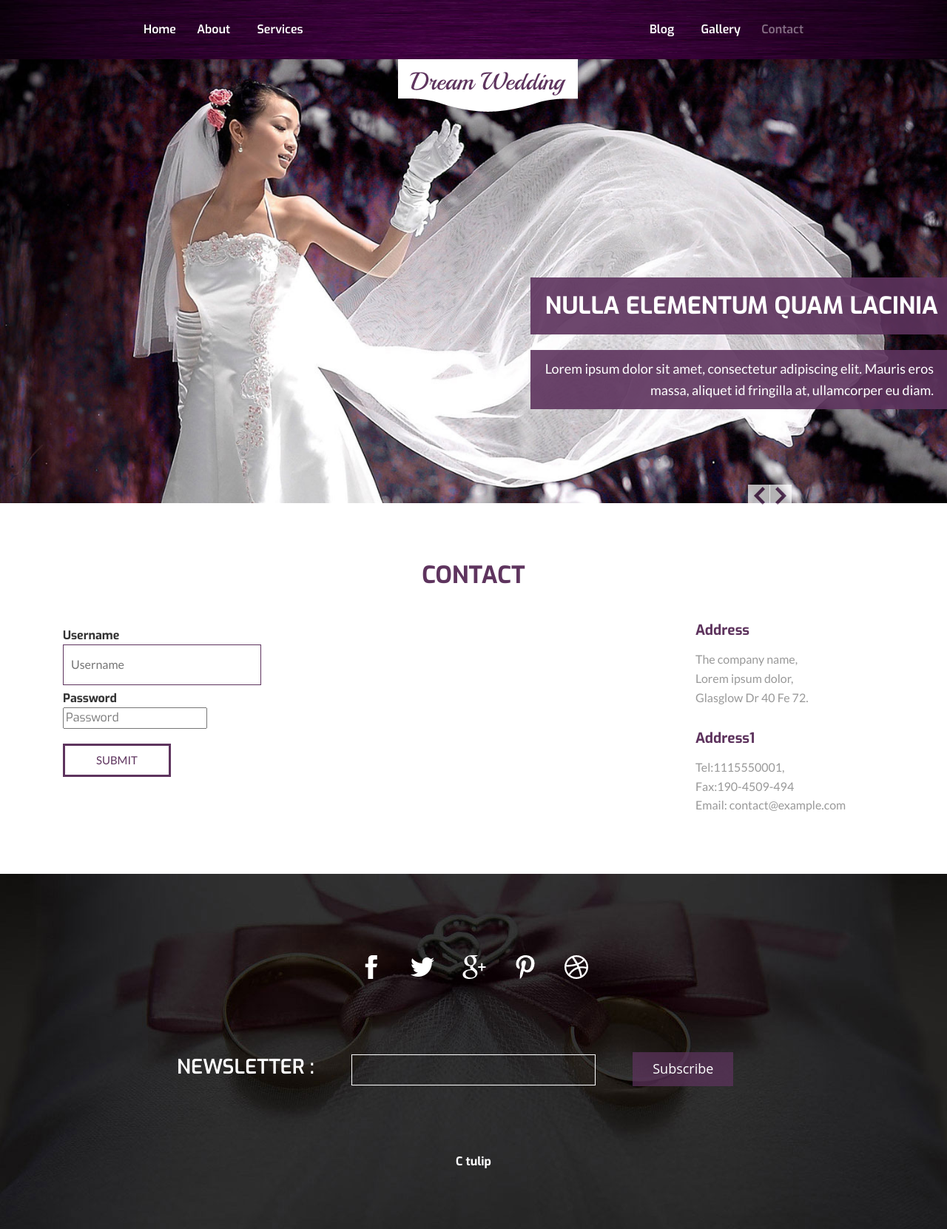
After one commit to TddDoctor/Fiesta-, a Django app: template wedding/templates/wedding/login.html in a window 1280 px wide. The commit adds this page. Shown: the whole page at 74% size. Run offline with Django 3.2, Linux system fonts and the light colour scheme; the template is opened without the code that fills it: values that come from a table or form of the project are taken from there, others are empty; some libraries are stand-ins or nearby versions.

Commit message:
added login functionality

```diff
--- a/ourwedding/settings.py
+++ b/ourwedding/settings.py
@@ -82,6 +82,8 @@ DATABASES = {
     }
 }
 
+LOGIN_REDIRECT_URL = '/admin/'
+LOGOUT_REDIRECT_URL = '/home/'
 
 # Internationalization
 # https://docs.djangoproject.com/en/1.8/topics/i18n/
--- a/wedding/templates/wedding/index.html
+++ b/wedding/templates/wedding/index.html
@@ -45,8 +45,8 @@ Smartphone Compatible web template, free webdesigns for Nokia, Samsung, LG, Sony
 				<ul class="navig">
 					<li><a class="active" href="../home/">Home</a><span> </span></li>
 					<li><a href="../about/">About</a><span> </span></li>
-					<li><a href="404.ht">Services</a><span> </span></li>
 					<li><a href="../blog/">Blog</a><span> </span></li>
+					<li><a href="../login/">Login</a><span> </span></li>
 					<li><a href="../gallery/">Gallery</a><span> </span></li>
 					<li><a href="../contact/">Contact</a><span> </span></li>
 				</ul>
--- /dev/null
+++ b/wedding/templates/wedding/login.html
@@ -0,0 +1,228 @@
+<!--A Design by W3layouts
+Author: W3layout
+Author URL: http://w3layouts.com
+License: Creative Commons Attribution 3.0 Unported
+License URL: http://creativecommons.org/licenses/by/3.0/
+-->
+<!DOCTYPE html>
+<html>
+<head>
+<title>Dream Wedding a Wedding Category Flat Bootstarp responsive Website Template| Contact :: w3layouts</title>
+<meta name="viewport" content="width=device-width, initial-scale=1">
+<meta http-equiv="Content-Type" content="text/html; charset=utf-8" />
+<meta name="keywords" content="Dream Wedding Responsive web template, Bootstrap Web Templates, Flat Web Templates, Andriod Compatible web template,
+Smartphone Compatible web template, free webdesigns for Nokia, Samsung, LG, SonyErricsson, Motorola web design" />
+<script type="application/x-javascript"> addEventListener("load", function() { setTimeout(hideURLbar, 0); }, false); function hideURLbar(){ window.scrollTo(0,1); } </script>
+<link href="/static/css/bootstrap.css" rel='stylesheet' type='text/css' />
+<link href="/static/css/style.css" rel='stylesheet' type='text/css' />
+<link href='http://fonts.googleapis.com/css?family=Exo:100,200,300,400,500,600,700,800,900,100italic,200italic,300italic,400italic,500italic,600italic,700italic,800italic,900italic' rel='stylesheet' type='text/css'>
+<link href='http://fonts.googleapis.com/css?family=Lato:100,300,400,700,900,100italic,300italic,400italic,700italic,900italic' rel='stylesheet' type='text/css'>
+<script src="js/jquery-1.11.0.min.js"></script>
+<!---- start-smoth-scrolling---->
+<script type="text/javascript" src="/static/js/move-top.js"></script>
+<script type="text/javascript" src="/static/js/easing.js"></script>
+<script type="text/javascript">
+			jQuery(document).ready(function($) {
+				$(".scroll").click(function(event){
+					event.preventDefault();
+					$('html,body').animate({scrollTop:$(this.hash).offset().top},1000);
+				});
+			});
+		</script>
+
+<!---- start-smoth-scrolling---->
+
+</head>
+<body>
+	<!----start-header---->
+	<div class="header" id="home">
+		<div class="container">
+			<div class="logo">
+				<a href="../index/"><img src="/static/images/lg-2.png" alt=""></a>
+			</div>
+			<div class="navigation">
+			 <span class="menu"></span>
+				<ul class="navig">
+					<li><a href="../home/">Home</a><span> </span></li>
+					<li><a href="../about/">About</a><span> </span></li>
+					<li><a href="404.html">Services</a><span> </span></li>
+					<li><a href="../blog/">Blog</a><span> </span></li>
+					<li><a href="../gallery/">Gallery</a><span> </span></li>
+					<li><a class="active" href="../contact/">Contact</a><span> </span></li>
+				</ul>
+			</div>
+				 <!-- script-for-menu -->
+		 <script>
+				$("span.menu").click(function(){
+					$(" ul.navig").slideToggle("slow" , function(){
+					});
+				});
+		 </script>
+		 <!-- script-for-menu -->
+		</div>
+	</div>
+	<!----end-header---->
+	<!--banner-starts-->
+	<div class="bnr" id="home">
+		<div  id="top" class="callbacks_container">
+			<ul class="rslides" id="slider4">
+			    <li>
+					<div class="banner">
+						<div class="banner-text">
+							<h1>Nulla elementum quam lacinia</h1>
+							<p> Lorem ipsum dolor sit amet, consectetur adipiscing elit. Mauris eros massa, aliquet id fringilla at, ullamcorper eu diam. </p>
+						</div>
+					</div>
+				</li>
+				<li>
+					<div class="banner1">
+						<div class="banner-text">
+							<h1>Nulla elementum quam lacinia</h1>
+							<p> Lorem ipsum dolor sit amet, consectetur adipiscing elit. Mauris eros massa, aliquet id fringilla at, ullamcorper eu diam. </p>
+						</div>
+					</div>
+				</li>
+				<li>
+					<div class="banner">
+						<div class="banner-text">
+							<h1>Nulla elementum quam lacinia</h1>
+							<p> Lorem ipsum dolor sit amet, consectetur adipiscing elit. Mauris eros massa, aliquet id fringilla at, ullamcorper eu diam. </p>
+						</div>
+					</div>
+				</li>
+			</ul>
+		</div>
+		<div class="clearfix"> </div>
+	</div>
+	<!--banner-ends-->
+	<!--Slider-Starts-Here-->
+				<script src="/static/js/responsiveslides.min.js"></script>
+			 <script>
+			    // You can also use "$(window).load(function() {"
+			    $(function () {
+			      // Slideshow 4
+			      $("#slider4").responsiveSlides({
+			        auto: true,
+			        pager: false,
+			        nav: true,
+			        speed: 500,
+			        namespace: "callbacks",
+			        before: function () {
+			          $('.events').append("<li>before event fired.</li>");
+			        },
+			        after: function () {
+			          $('.events').append("<li>after event fired.</li>");
+			        }
+			      });
+
+			    });
+			  </script>
+			<!--End-slider-script-->
+	<!----end-banner---->
+	<!----start-contact---->
+	<div class="contact">
+		<div class="container">
+			<div class="contact-top heading">
+				<h3>CONTACT</h3>
+			</div>
+			<div class="contact-bottom">
+
+				<div class="contact-text">
+					<div class="col-md-9 contact-left">
+
+
+
+
+
+<form class="form-horizontal" name="LoginForm" action="/login/" method="post">
+        {% csrf_token %}
+       {% if form.errors %}
+<p>Your username and password didn't match. Please try again.</p>
+{% endif %}
+        <div class="control-group">
+            <label class="control-label" for="username">Username</label>
+            <div class="controls">
+                <input type="text" id="username" name="username"  placeholder="Username">
+            </div>
+        </div>
+        <div class="control-group">
+            <label class="control-label" for="password">Password</label>
+            <div class="controls">
+                <input type="password" name="password" id="password" placeholder="Password">
+            </div>
+        </div>
+        <div class="control-group">
+
+
+        <div class="submit-btn">
+							<input type="submit" value="SUBMIT">
+        </div>
+        </form>
+
+    </div>
+
+							</div>
+					</div>
+					<div class="col-md-3 contact-right">
+						<div class="address">
+							<h5>Address</h5>
+							<p>The company name,
+							<span>Lorem ipsum dolor,</span>
+							Glasglow Dr 40 Fe 72.</p>
+						</div>
+						<div class="address">
+							<h5>Address1</h5>
+							<p>Tel:1115550001,
+							<span>Fax:190-4509-494</span>
+							Email: <a href="mailto:example@email.com">contact@example.com</a></p>
+						</div>
+					</div>
+					<div class="clearfix"></div>
+				</div>
+			</div>
+		</div>
+	</div>
+	<!----end-contact---->
+	<!----start-footer---->
+	<div class="footer">
+		<div class="container">
+			<div class="footer-top">
+				<ul>
+					<li><a href="#"><span class="fb"> </span></a></li>
+					<li><a href="#"><span class="twit"> </span></a></li>
+					<li><a href="#"><span class="google"> </span></a></li>
+					<li><a href="#"><span class="pin"> </span></a></li>
+					<li><a href="#"><span class="dribble"> </span></a></li>
+				</ul>
+			</div>
+			<div class="newsletter">
+				<ul>
+					<li><h6>NEWSLETTER  :</h6></li>
+					<li><input type="text" value="" onfocus="this.value = '';" onblur="if (this.value == '') {this.value = '';}"/></li>
+					<li><form><input type="submit" value="Subscribe" /></form></li>
+				</ul>
+			</div>
+			<div class="footer-text">
+				<p>C <a href="#" target="_blank"> tulip</a></p>
+			</div>
+		</div>
+		<script type="text/javascript">
+									$(document).ready(function() {
+										/*
+										var defaults = {
+								  			containerID: 'toTop', // fading element id
+											containerHoverID: 'toTopHover', // fading element hover id
+											scrollSpeed: 1200,
+											easingType: 'linear'
+								 		};
+										*/
+
+										$().UItoTop({ easingType: 'easeOutQuart' });
+
+									});
+								</script>
+		<a href="#home" id="toTop" class="scroll" style="display: block;"> <span id="toTopHover" style="opacity: 1;"> </span></a>
+	</div>
+	<!----end-footer---->
+</body>
+</html>
--- a/wedding/urls.py
+++ b/wedding/urls.py
@@ -1,20 +1,33 @@
 from django.conf.urls import patterns, url
 from . import views
 urlpatterns = [
+# handling menu urls
     url(r'^home/$', views.home_list, name='home_list'),
     url(r'^contact/$', views.email, name='email'),
     url(r'^index/', views.index_list, name='index_list'),
     url(r'^$', views.home_list, name='home_list'),
     url(r'^gallery/$', views.index_li, name='index_li'),
 
+    url(r'^gallery/$', views.index_li, name='index_li'),
+
+    #url(r'^restricted/', views.restricted, name='restricted'),
+
+    url(r'^login/$',
+    	 'django.contrib.auth.views.login',
+        name='login',
+        kwargs={'template_name': 'wedding/login.html'}),
+
+
     url(r'^about/$', views.about, name='about'),
     url(r'^blog/$', views.blog, name='blog'),
 
-
+# hadling after mail post rutine
     url(r'^thanks/$',
         views.thanks,
         name='thanks'
         ),
+#this handles login
+
 
 
 
--- a/wedding/views.py
+++ b/wedding/views.py
@@ -4,7 +4,9 @@ from django.core.mail import send_mail, BadHeaderError
 from django.http import HttpResponse, HttpResponseRedirect
 from django.shortcuts import render, redirect
 from wedding.forms import ContactForm
-
+from django.contrib.auth import authenticate, login
+from django.template import RequestContext
+from django.contrib.auth.decorators import login_required
 
 
 # Create your views here.
```
Also changed, not shown: db.sqlite3, wedding/forms.py (line endings or trailing spaces), 4 other files.
